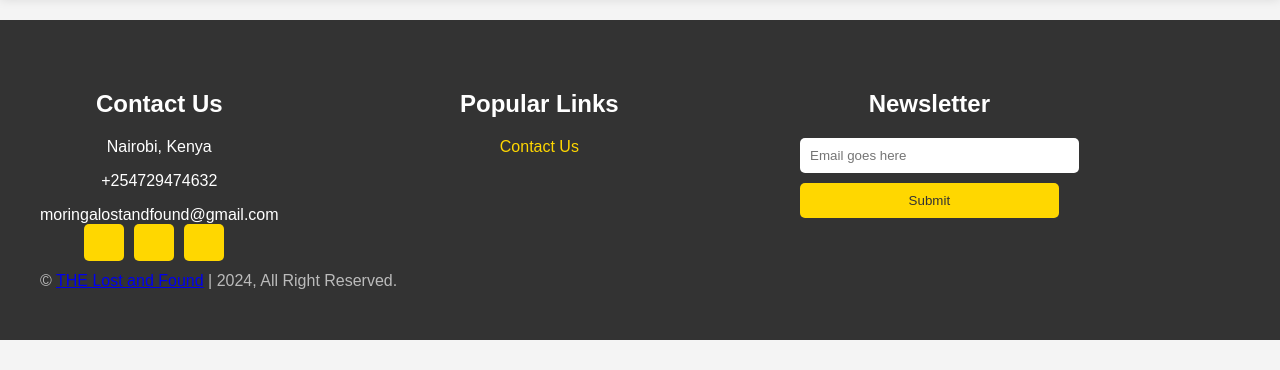
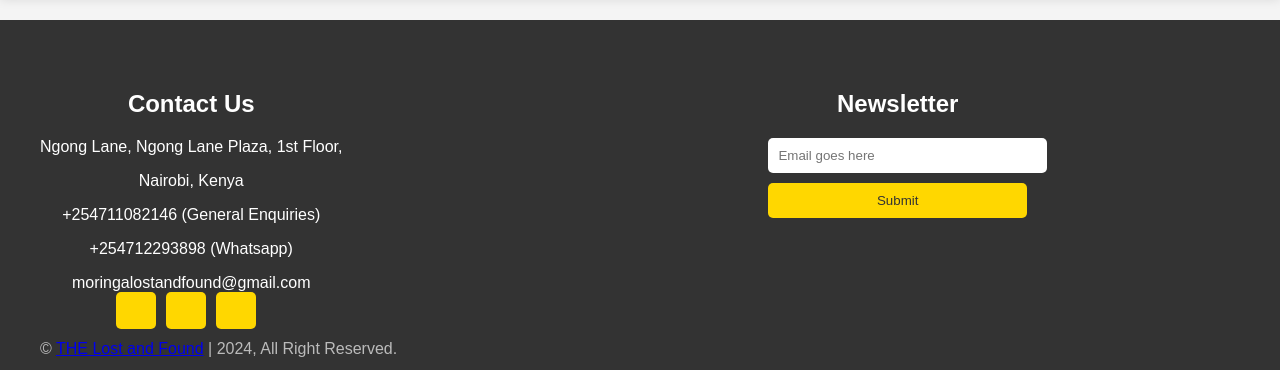
Before and after one commit to bobojoy/Lost-and-Found-2, a React (Create React App) app: page / in a window 1280 px wide. Shown: the part 1944-2314 px from the top of the page. Before the commit the page ends 2284 px from the top, so only its background shows below. Built offline with nearby package versions, Linux system fonts and the light colour scheme.

Commit message:
updated footer

```diff
--- a/src/Components/Footer.js
+++ b/src/Components/Footer.js
@@ -2,49 +2,89 @@ import '../Footer.css';
 
 export default function Footer() {
     return (
-        < div className="footer" >
+      <div className="footer">
         <div className="container">
-                <div className='row'>
+          <div className="row">
             <div className="col-lg-3 col-md-6">
               <div className="footer-contact">
                 <h2>Contact Us</h2>
-                            <a href="https://maps.app.goo.gl/eSJBmQkyKMg9cxs36" target="_blank" rel="noopener noreferrer"><p><i className="fa fa-map-marker-alt"></i>Nairobi, Kenya</p></a>
-                            <a href="tel:+254722861053"><p><i className="fa fa-phone"></i>+254729474632</p></a>
-                            <a href="mailto:mohamedbashirduale@gmail.com"><p><i className="fa fa-envelope"></i>moringalostandfound@gmail.com</p></a>
+                <a
+                  href="https://maps.app.goo.gl/eSJBmQkyKMg9cxs36"
+                  target="_blank"
+                  rel="noopener noreferrer"
+                >
+                  <p>
+                    <i className="fa fa-map-marker-alt"></i>Ngong Lane, Ngong
+                    Lane Plaza, 1st Floor,
+                  </p>
+                </a>
+                <p> Nairobi, Kenya</p>
+                <a href="tel:+254711082146">
+                  <p>
+                    <i className="fa fa-phone"></i>+254711082146 (General
+                    Enquiries)
+                  </p>
+                </a>
+                <a href="tel:+254712293878">
+                  <p>
+                    <i className="fa fa-phone"></i>+254712293898 (Whatsapp)
+                  </p>
+                </a>
+                <a href="mailto:mohamedbashirduale@gmail.com">
+                  <p>
+                    <i className="fa fa-envelope"></i>
+                    moringalostandfound@gmail.com
+                  </p>
+                </a>
                 <div className="footer-social">
-                                <a className="btn btn-custom" href="https://twitter.com/Sosoyo2019"><i className="fab fa-x-twitter"></i></a>
-                                <a className="btn btn-custom" href="https://www.facebook.com/profile.php?id=61556971701370"><i className="fab fa-facebook-f"></i></a>
-                                <a className="btn btn-custom" href="https://instagram.com/sosoyo19"><i className="fab fa-instagram"></i></a>
+                  <a
+                    className="btn btn-custom"
+                    href="https://twitter.com/Sosoyo2019"
+                  >
+                    <i className="fab fa-x-twitter"></i>
+                  </a>
+                  <a
+                    className="btn btn-custom"
+                    href="https://www.facebook.com/profile.php?id=61556971701370"
+                  >
+                    <i className="fab fa-facebook-f"></i>
+                  </a>
+                  <a
+                    className="btn btn-custom"
+                    href="https://instagram.com/sosoyo19"
+                  >
+                    <i className="fab fa-instagram"></i>
+                  </a>
                 </div>
               </div>
             </div>
-                    <div className="col-lg-3 col-md-6">
-                        <div className="footer-link">
-                            <h2>Popular Links</h2>
-
-                            <a href="/contact">Contact Us</a>
-
-                        </div>
-                    </div>
+            <div className="col-lg-3 col-md-6"></div>
             <div className="col-lg-3 col-md-6">
               <div className="footer-newsletter">
                 <h2>Newsletter</h2>
-                            <form name='NewsLetter'>
-                                <input name='subscribe' className="form-control" placeholder="Email goes here" autoComplete='email' required/>
+                <form name="NewsLetter">
+                  <input
+                    name="subscribe"
+                    className="form-control"
+                    placeholder="Email goes here"
+                    autoComplete="email"
+                    required
+                  />
                   <button className="btn btn-custom">Submit</button>
                 </form>
               </div>
             </div>
-                       <div className="col-lg-3 col-md-6">
-
-                    </div>
+            <div className="col-lg-3 col-md-6"></div>
           </div>
         </div>
         <div className="container copyright">
           <div className="row">
-                        <p>&copy; <a href="#">THE Lost and Found</a> | 2024, All Right Reserved.</p>
+            <p>
+              &copy; <a href="#">THE Lost and Found</a> | 2024, All Right
+              Reserved.
+            </p>
           </div>
         </div>
-        </ div>
+      </div>
     );
 }
```
Lines whose indentation alone changed are shown as unchanged.
